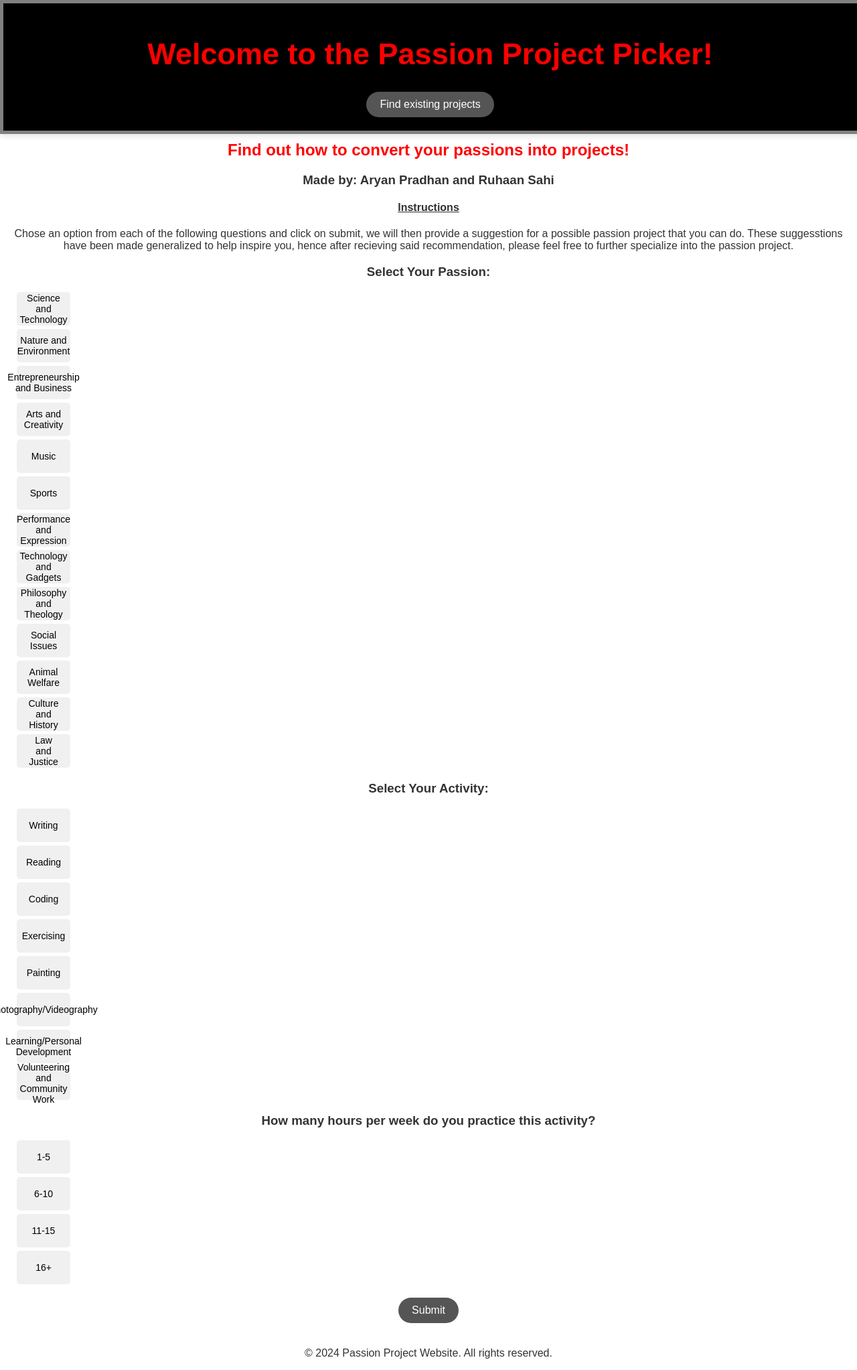
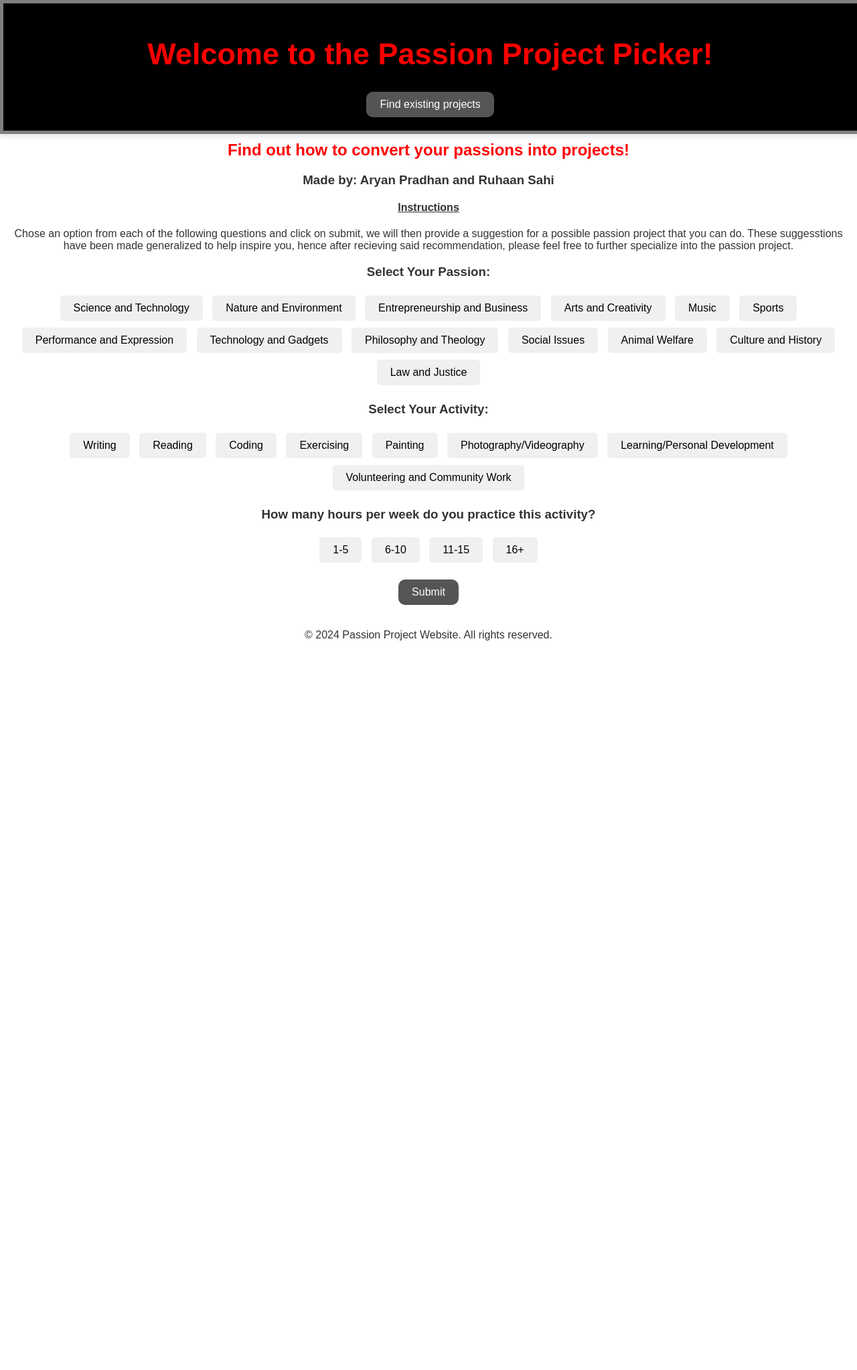
Before and after one commit to AryanPradhan12/PassionProjectWebsite, a Flask app: template Structure/templates/index.html in a window 1280 px wide. Shown: the whole page at 67% size. After the commit the page ends 956 px from the top, so only its background shows below. Run offline with Flask 3, Linux system fonts and the light colour scheme; the template is opened without the code that fills it, so the values that code supplies are empty.

Commit message:
fixing aesthetic mistakes

```diff
--- a/Structure/static/css/Style.css
+++ b/Structure/static/css/Style.css
@@ -46,7 +46,7 @@
     background-color: #555;
     color: white;
     border: none;
-    border-radius: 50px;
+    border-radius: 10px;
     cursor: pointer;
     transition: background-color 0.3s ease;
 }
@@ -59,18 +59,11 @@
 
 .toggle-btn {
     background-color: #f0f0f0;
-    border: 2px solid hsl(0, 0%, 0%);
+    border: 2px solid #000;
+    border-radius: 20px;
     padding: 10px 20px;
     cursor: pointer;
     transition: background-color 0.3s ease;
-    border-radius: 50%; /* This makes the buttons circular */
-    width: 80px;
-    height: 50px;
-    display: flex;
-    align-items: center;
-    justify-content: center;
-    font-size: 14px; /* Adjust the font size if needed */
-    text-align: center;
 }
 
 .toggle-btn.clicked {
```
